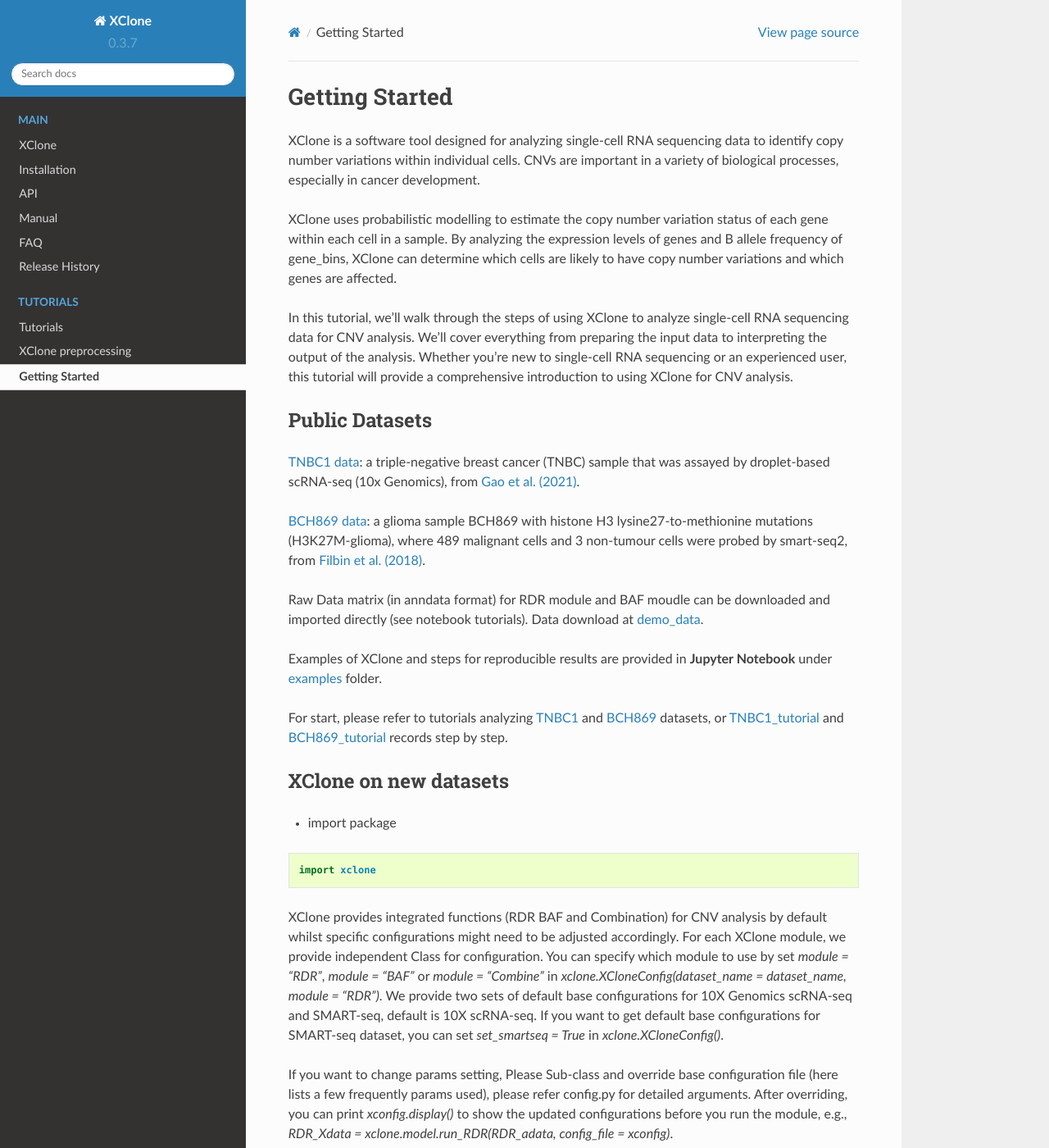
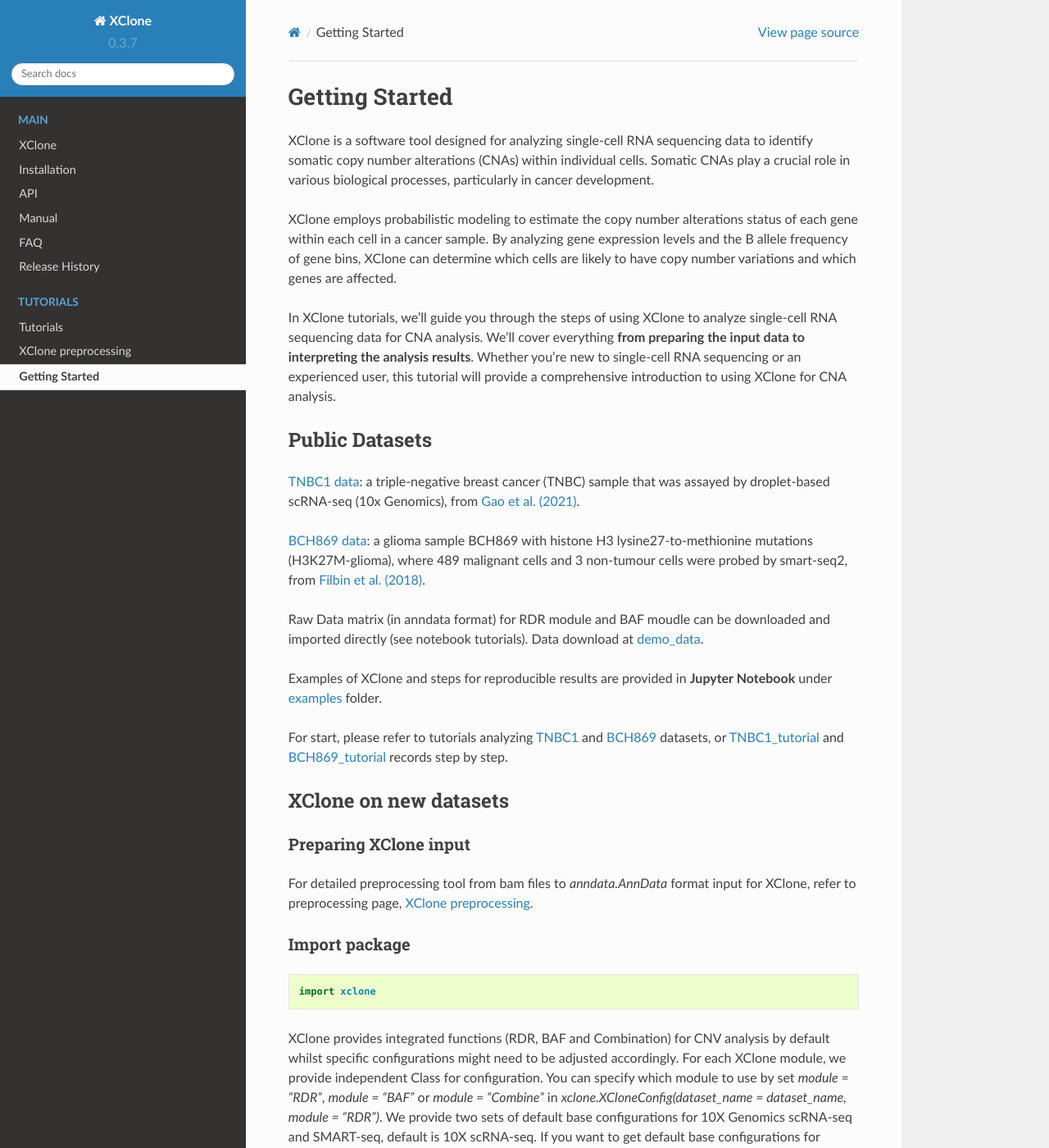
Before and after one commit to single-cell-genetics/XClone, a Sphinx documentation site: the page built from docs/getting_started.rst, in a window 1280 px wide and 1400 px high. Shown: the whole window at 82% size. Built offline with Sphinx 7.4.7 and the Read the Docs theme 2.0.0, drawn with Linux system fonts in a browser that asks for light colours; pages that are not in the unit, such as notebooks, are missing from menus; some of the changed text lies outside the part shown.

Commit message:
update docs for release new version

```diff
--- a/docs/API.rst
+++ b/docs/API.rst
@@ -1,3 +1,5 @@
+.. _api:
+
 ===
 API
 ===
--- a/docs/getting_started.rst
+++ b/docs/getting_started.rst
@@ -1,17 +1,18 @@
 .. _getting started:
+
 ===============
 Getting Started
 ===============
-XClone is a software tool designed for analyzing single-cell RNA sequencing data to identify copy number variations within individual cells.
-CNVs are important in a variety of biological processes, especially in cancer development.
+XClone is a software tool designed for analyzing single-cell RNA sequencing data to identify somatic copy number alterations (CNAs) within individual cells.
+Somatic CNAs play a crucial role in various biological processes, particularly in cancer development.
 
-XClone uses probabilistic modelling to estimate the copy number variation status of each gene within each cell in a sample.
-By analyzing the expression levels of genes and B allele frequency of gene_bins,
-XClone can determine which cells are likely to have copy number variations and which genes are affected.
+XClone employs probabilistic modeling to estimate the copy number alterations status of each gene within each cell in a cancer sample.
+By analyzing gene expression levels and the B allele frequency of gene bins, XClone can determine which cells are likely to have copy number variations and which genes are affected.
 
-In this tutorial, we'll walk through the steps of using XClone to analyze single-cell RNA sequencing data for CNV analysis.
-We'll cover everything from preparing the input data to interpreting the output of the analysis.
-Whether you're new to single-cell RNA sequencing or an experienced user, this tutorial will provide a comprehensive introduction to using XClone for CNV analysis.
+In XClone tutorials, we'll guide you through the steps of using XClone to analyze single-cell RNA sequencing data for CNA analysis.
+We'll cover everything **from preparing the input data to interpreting the analysis results**.
+Whether you're new to single-cell RNA sequencing or an experienced user, this tutorial will provide a comprehensive introduction to using XClone for CNA analysis.
+
 
 Public Datasets
 ===============
@@ -37,15 +38,25 @@ For start, please refer to tutorials analyzing `TNBC1`_ and `BCH869`_ datasets,
 .. _Gao et al. (2021): https://www.nature.com/articles/s41587-020-00795-2
 .. _Filbin et al. (2018): DOI: 10.1126/science.aao4750
 
+
 XClone on new datasets
 ======================
-- import package
 
-::
+Preparing XClone input
+----------------------
+
+For detailed preprocessing tool from bam files to `anndata.AnnData` format input for XClone, refer to preprocessing page, :ref:`XClone preprocessing <XClone preprocessing>`.
+
+
+Import package
+--------------
+
+.. code-block:: python
 
     import xclone
 
-XClone provides integrated functions (RDR BAF and Combination) for CNV analysis by default
+
+XClone provides integrated functions (RDR, BAF and Combination) for CNV analysis by default
 whilst specific configurations might need to be adjusted accordingly. For each XClone module, we provide
 independent Class for configuration. You can specify which module to use by set `module = "RDR"`, `module = "BAF"`
 or `module = "Combine"` in `xclone.XCloneConfig(dataset_name = dataset_name, module = "RDR")`.
@@ -56,9 +67,14 @@ If you want to change params setting, Please Sub-class and override base configu
 please refer config.py for detailed arguments. After overriding, you can print `xconfig.display()` to show the updated configurations
 before you run the module, e.g., `RDR_Xdata = xclone.model.run_RDR(RDR_adata, config_file = xconfig)`.
 
-- RDR module
 
-::
+**For detailed description of the functions in XClone, refer to API page, :ref:`XClone API <api>`.**
+
+
+RDR module
+----------
+
+.. code-block:: python
 
     xconfig = xclone.XCloneConfig(dataset_name = dataset_name, module = "RDR", set_smartseq = True)
     xconfig.set_figure_params(xclone= True, fontsize = 18)
@@ -79,9 +95,10 @@ before you run the module, e.g., `RDR_Xdata = xclone.model.run_RDR(RDR_adata, co
                 config_file = xconfig)
 
 
-- BAF module
+BAF module
+----------
 
-::
+.. code-block:: python
 
     xconfig = xclone.XCloneConfig(dataset_name = dataset_name, module = "BAF", set_smartseq = True)
     xconfig.set_figure_params(xclone= True, fontsize = 18)
@@ -115,9 +131,10 @@ before you run the module, e.g., `RDR_Xdata = xclone.model.run_RDR(RDR_adata, co
                 config_file = xconfig)
 
 
-- Combine module
+Combine module
+--------------
 
-::
+.. code-block:: python
 
     xconfig = xclone.XCloneConfig(dataset_name = dataset_name, module = "Combine")
     xconfig.set_figure_params(xclone= True, fontsize = 18)
--- a/docs/preprocessing.rst
+++ b/docs/preprocessing.rst
@@ -1,3 +1,5 @@
+.. _XClone preprocessing:
+
 ====================
 XClone preprocessing
 ====================
--- a/docs/requirements.txt
+++ b/docs/requirements.txt
@@ -10,5 +10,4 @@ sphinxcontrib-bibtex
 # converting notebooks to html
 ipykernel
 sphinx
-# nbsphinx<=0.8.6
 nbsphinx>=0.8.7
```
Also changed, not shown: other parts of docs/getting_started.rst (+0 -6 lines), other parts of docs/preprocessing.rst (+2 -0 lines), docs/FAQ.rst (+0 -12 lines), docs/about.rst (+4 -4 lines), docs/tutorials.rst (+10 -10 lines).
